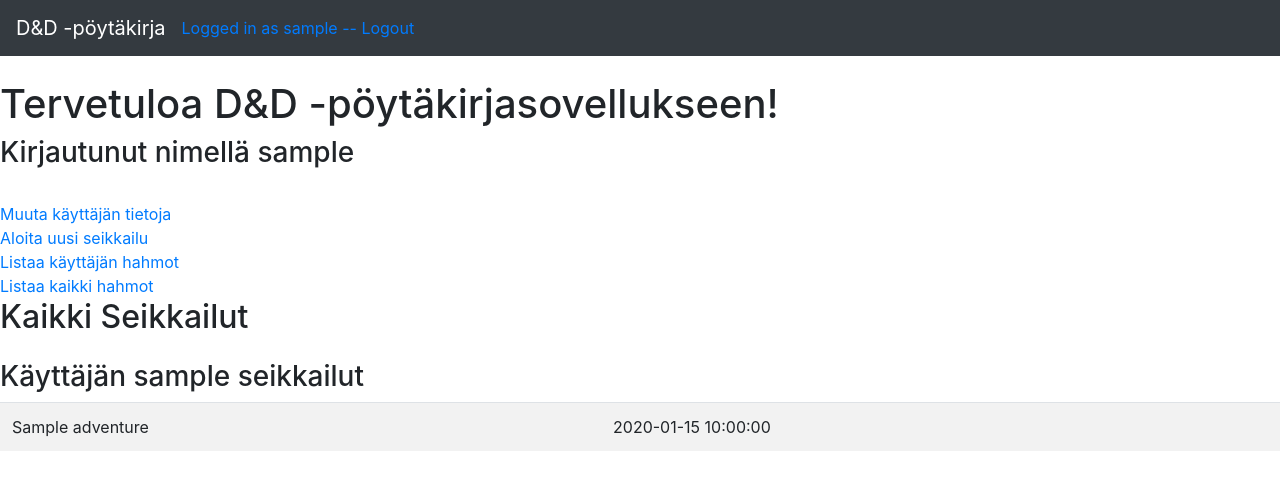
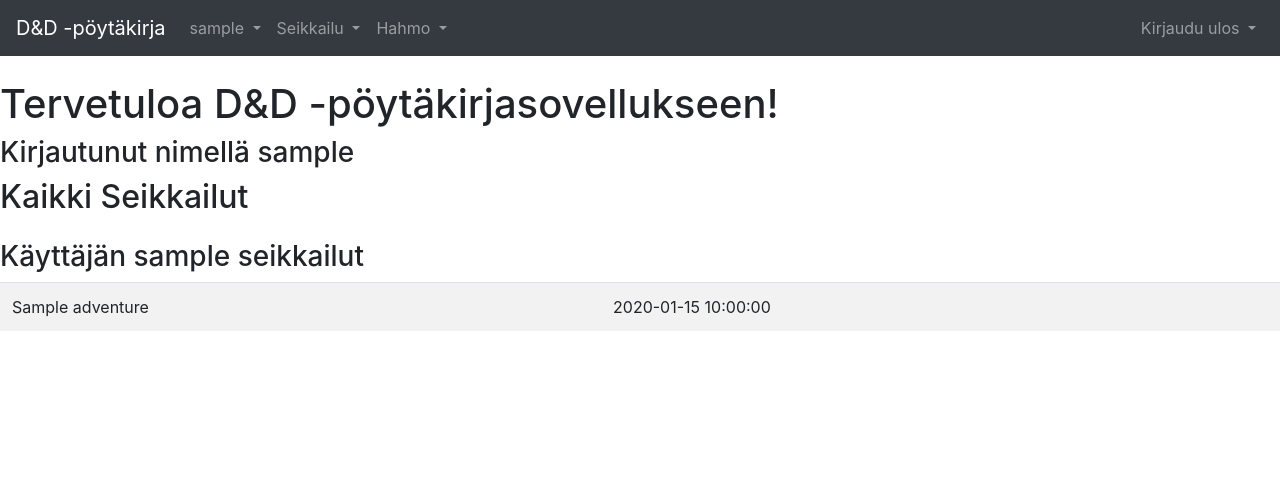
Before and after one commit to HegePI/tsoha-2020-projekti, a Flask app: page /menu in a window 1280 px wide. Shown: the top 490 px of the page. Run offline with Flask 2, Linux system fonts and the light colour scheme; a user stored in the database is signed in; tables that the repository leaves empty hold one stand-in row (values such as "Sample post"); some libraries are stand-ins or nearby versions.

Commit message:
layout rework, navbar actually useful

```diff
--- a/application/templates/layout.html
+++ b/application/templates/layout.html
@@ -9,20 +9,64 @@
 </head>
 
 <body>
-    <nav class="navbar navbar-expand-md navbar-dark bg-dark mb-4">
-        <a class="navbar-brand" href="#">D&D -pöytäkirja</a>
-        <button class="navbar-toggler" type="button" data-toggle="collapse" data-target="#navbarCollapse"
-            aria-controls="navbarCollapse" aria-expanded="false" aria-label="Toggle navigation">
-            <span class="navbar-toggler-icon"></span>
-        </button>
+    <nav class="navbar navbar-expand-md navbar-dark bg-dark mb-4 sticky-top">
+        <a class="navbar-brand" href="{{ url_for('main_menu') }}">D&D -pöytäkirja</a>
         <div class="collapse navbar-collapse" id="navbarCollapse">
-            <div class="form-inline mt-2 mt-md-0">
-                {% if current_user.is_authenticated %}
-                <a href="{{ url_for('logout') }}">Logged in as {{ current_user.username }} -- Logout</a>
-                {% else %}
-                <a href="{{ url_for('login') }}">Login</a>
-                {% endif %}
-            </div>
+            {% if current_user.is_authenticated %}
+            <ul class="navbar-nav">
+                <li class="nav-item dropdown">
+                    <a class="nav-link dropdown-toggle" href="#" id="userDropdown" role="button" data-toggle="dropdown"
+                        aria-haspopup="true" aria-expanded="false">
+                        {{ current_user.username }}
+                    </a>
+                    <ul class="dropdown-menu" aria-labelledby="userDropdown">
+                        <a class="dropdown-item" href="{{url_for('edit_userinfo_form')}}">Muuta käyttäjän
+                            tietoja</a>
+                        <a class="dropdown-item" href="{{ url_for('list_users_characters') }}">Listaa käyttäjän
+                            hahmot</a>
+                    </ul>
+                </li>
+            </ul>
+            <ul class="navbar-nav">
+                <li class="nav-item dropdown">
+                    <a class="nav-link dropdown-toggle" href="#" id="adventureDropdown" role="button"
+                        data-toggle="dropdown" aria-haspopup="true" aria-expanded="false">
+                        Seikkailu
+                    </a>
+                    <ul class="dropdown-menu" aria-labelledby="adventureDropdown">
+                        <a class="dropdown-item" href="{{ url_for('new_adventure_form') }}">Aloita uusi
+                            seikkailu</a>
+                    </ul>
+                </li>
+            </ul>
+            <ul class="navbar-nav">
+                <li class="nav-item dropdown">
+                    <a class="nav-link dropdown-toggle" href="#" id="characterDropdown" role="button"
+                        data-toggle="dropdown" aria-haspopup="true" aria-expanded="false">
+                        Hahmo
+                    </a>
+                    <ul class="dropdown-menu" aria-labelledby="characterDropdown">
+                        <a class="dropdown-item" href="{{ url_for('list_users_characters') }}">Näytä käyttäjän
+                            hahmot</a>
+                        <a class="dropdown-item" href="{{ url_for('list_all_characters') }}"">Listaa kaikki hahmot</a>
+                    </ul>
+                </li>
+            </ul>
+            <ul class=" navbar-nav ml-auto">
+                            <li class="nav-item dropdown">
+                                <a class="nav-link dropdown-toggle" href="#" id="logoutDropdown" role="button"
+                                    data-toggle="dropdown" aria-haspopup="true" aria-expanded="false">
+                                    Kirjaudu ulos
+                                </a>
+                                <ul class="dropdown-menu dropdown-menu-right" aria-labelledby="logoutDropdown">
+                                    <a class="dropdown-item" href="{{ url_for('logout') }}">Kirjaudu ulos
+                                        sovelluksesta</a>
+                                </ul>
+                            </li>
+                    </ul>
+                    {% else %}
+                    <a href="{{ url_for('login') }}">Login</a>
+                    {% endif %}
         </div>
     </nav>
     {% block body %}
--- a/application/templates/menu.html
+++ b/application/templates/menu.html
@@ -20,14 +20,6 @@
 {% else %}
 <a href="{{ url_for('login') }}">Kirjaudu</a>
 {% endif %}
-<br>
-<a href="{{url_for('edit_userinfo_form')}}">Muuta käyttäjän tietoja</a>
-<br>
-<a href="{{ url_for('new_adventure_form') }}">Aloita uusi seikkailu</a>
-<br>
-<a href="{{ url_for('list_users_characters') }}">Listaa käyttäjän hahmot</a>
-<br>
-<a href="{{ url_for('list_all_characters') }}">Listaa kaikki hahmot</a>
 
 <h2>Kaikki Seikkailut</h2>
 <table class="table table-striped">
```
